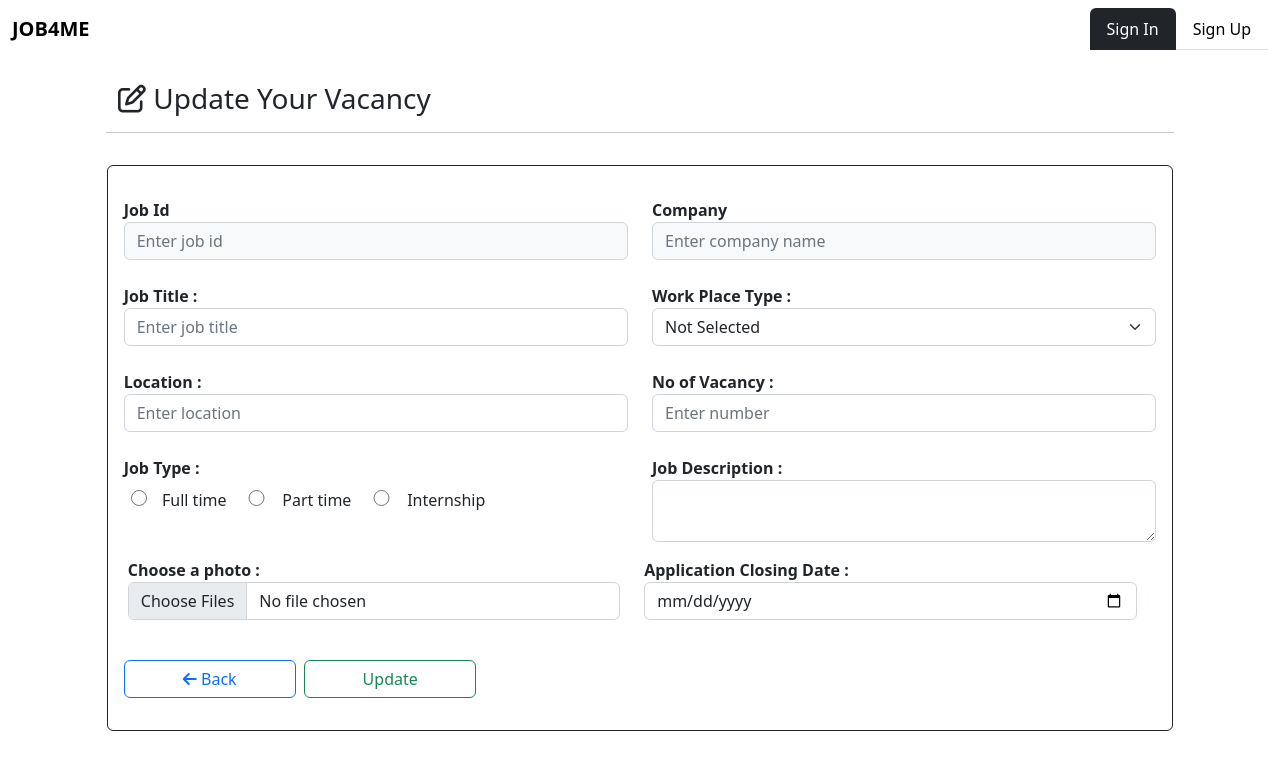
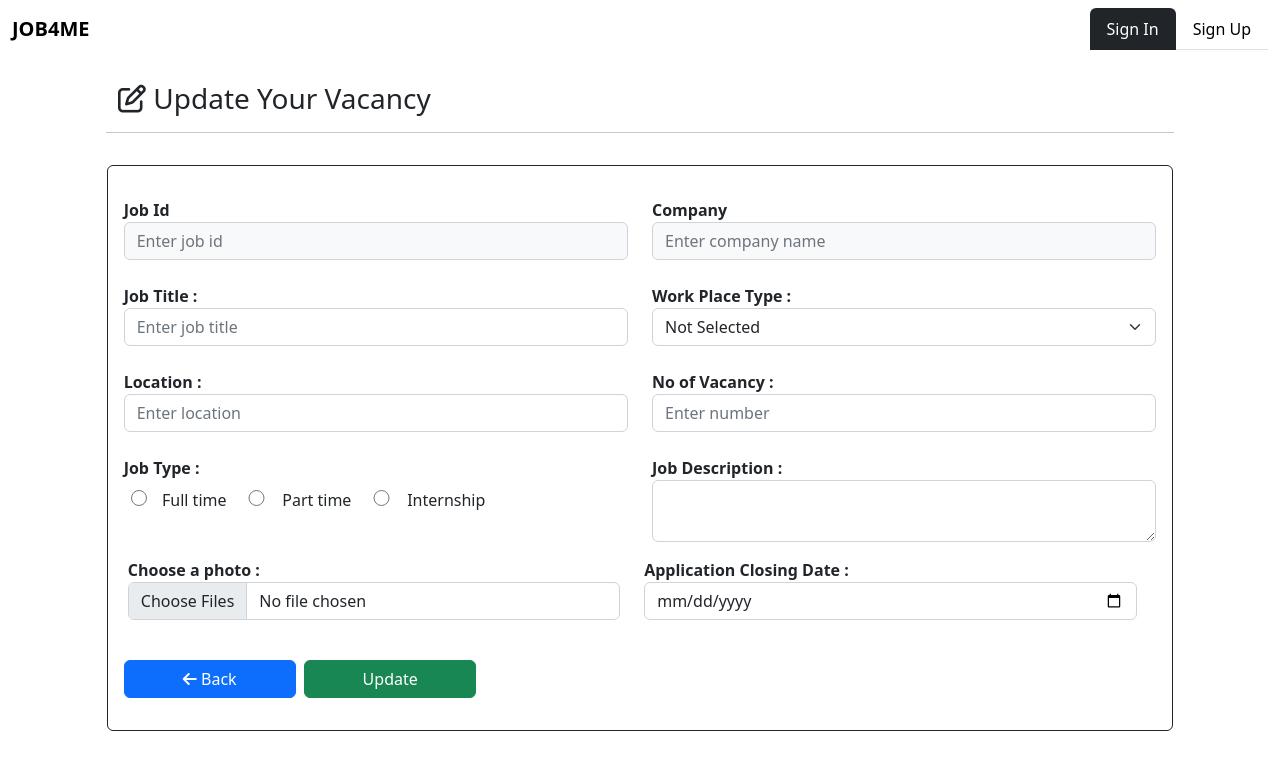
Before and after one commit to IT20127046/Job_Portal_Management_System, a React (Create React App) app in the folder frontend/: page /update/vacancy/1 in a window 1280 px wide. Shown: the top 770 px of the page. Built offline with nearby package versions, Linux system fonts and the light colour scheme; no server answers.

Commit message:
Add css for update form

```diff
--- a/frontend/src/components/IT20131456/Company/UpdateVacancy.jsx
+++ b/frontend/src/components/IT20131456/Company/UpdateVacancy.jsx
@@ -250,14 +250,14 @@ export default function UpdateVacancy() {
           <div className=" my-3">
             <div className="form-group ">
               <a
-                className="btn btn-outline-primary col-md-2"
+                className="btn btn-primary col-md-2"
                 href={"/view/vacancy"}
               >
                 <i class="fa fa-arrow-left"></i>&nbsp;Back
               </a>{" "}
               &nbsp;
               <button
-                className="btn btn-outline-success col-md-2"
+                className="btn btn-success col-md-2"
                 onClick={onSubmit}
                 type="submit"
               >
```
